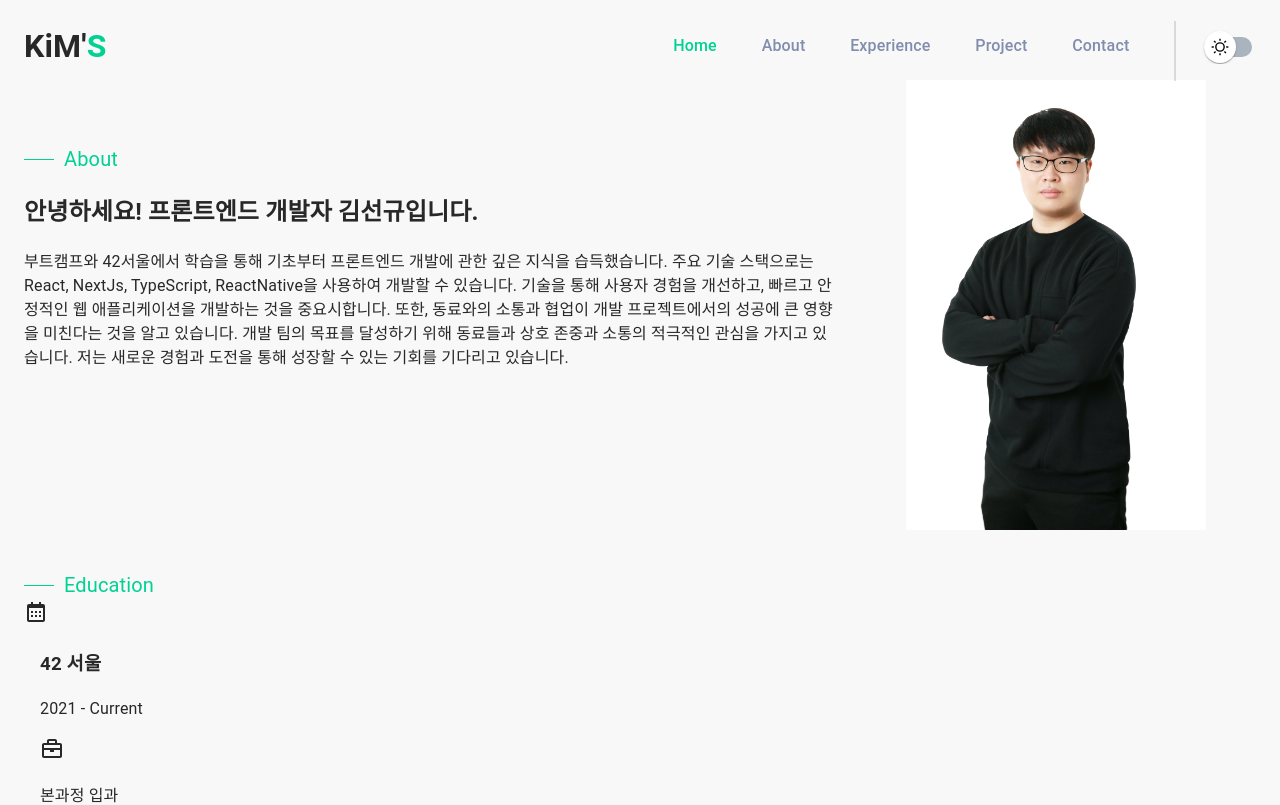
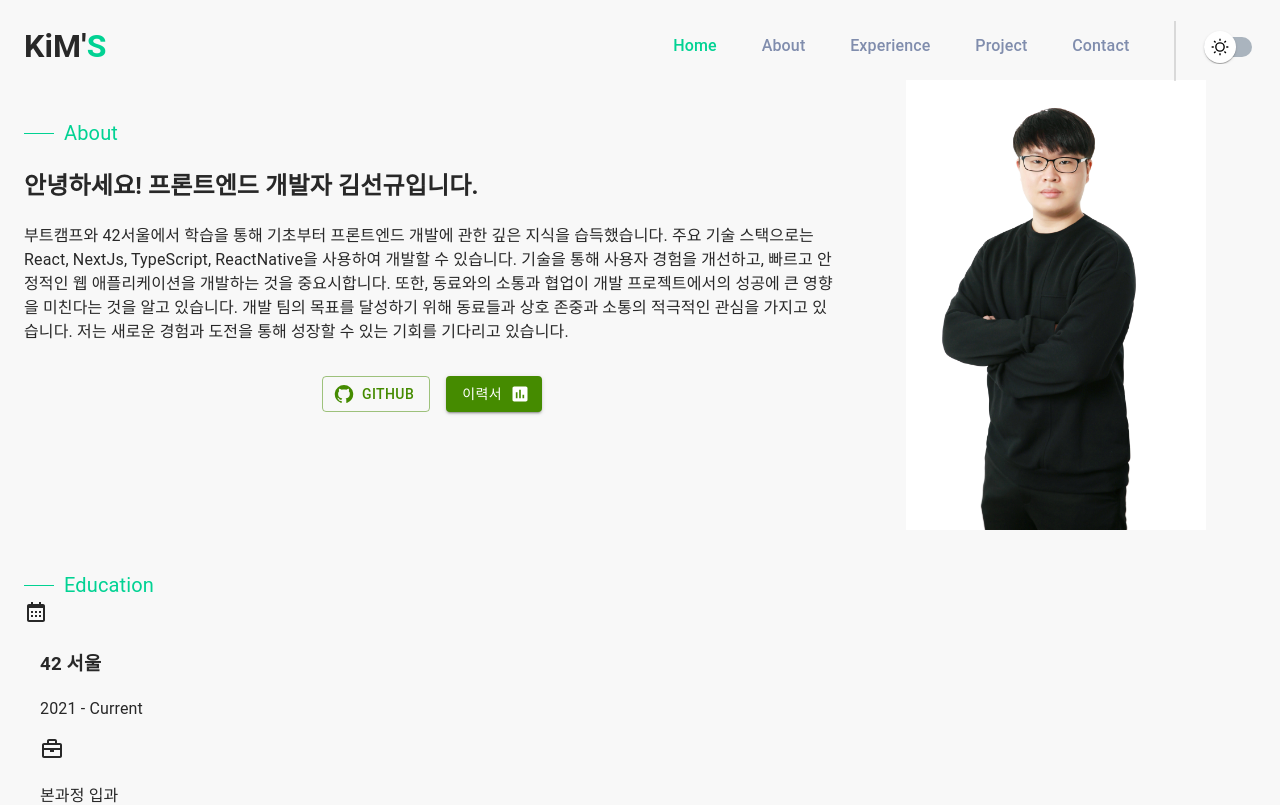
Before and after one commit to sunguekim/sunguekim-portfolio, a Next.js app: page / in a window 1280 px wide. Shown: the top 805 px of the page. Built offline with nearby package versions, Linux system fonts and the light colour scheme.

Commit message:
add__about 컴포넌트에 이력서와 깃헙 버튼 추가

```diff
--- a/component/Home.tsx
+++ b/component/Home.tsx
@@ -1,5 +1,9 @@
 import Image from "next/image";
 import Grid from '@mui/material/Grid';
+import Button from '@mui/material/Button';
+import Stack from '@mui/material/Stack';
+import GithubIcon from '@mui/icons-material/GitHub';
+import AssessmentIcon from '@mui/icons-material/Assessment';
 import styles from '../styles/Home.module.css'
 import profileimg from '../public/images/profile.jpg'
 import Subtitle from "./UI/Subtitle";
@@ -33,6 +37,14 @@ const Home = () => {
                         또한, 동료와의 소통과 협업이 개발 프로젝트에서의 성공에 큰 영향을 미친다는 것을 알고 있습니다. 개발 팀의 목표를 달성하기 위해 동료들과 상호 존중과 소통의 적극적인 관심을 가지고 있습니다.
                         저는 새로운 경험과 도전을 통해 성장할 수 있는 기회를 기다리고 있습니다.
                     </p>
+                    <Stack direction="row" spacing={2} sx={{justifyContent:'center',marginTop:4}}>
+                        <Button variant="outlined" startIcon={<GithubIcon />}>
+                            Github
+                        </Button>
+                        <Button variant="contained" endIcon={<AssessmentIcon />}>
+                            이력서
+                        </Button>
+                    </Stack>
                 </Grid>
                 <Grid
                     item xs={4}
--- a/styles/Project.module.css
+++ b/styles/Project.module.css
@@ -1,6 +1,6 @@
 .project__section {
     display: grid;
-    grid-template-columns: repeat(auto-fill, minmax(400px, 1fr));
+    grid-template-columns: repeat(auto-fill, minmax(600px, 1fr));
     padding-top: 1.5rem;
     padding-bottom: 3rem;
     place-items: center;
@@ -87,6 +87,12 @@
     margin-top: 2rem;
 }
 
+@media only screen and (max-width: 1296px) {
+    .project__section {
+        grid-template-columns: repeat(auto-fill, minmax(400px, 1fr));
+    }
+}
+
 @media only screen and (max-width: 768px) {
     .project {
         display: flex;
```
